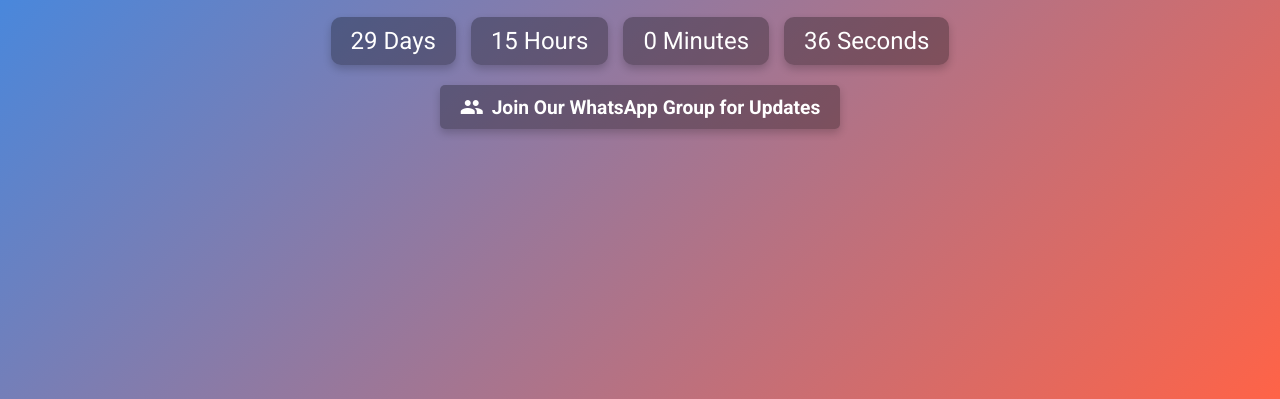
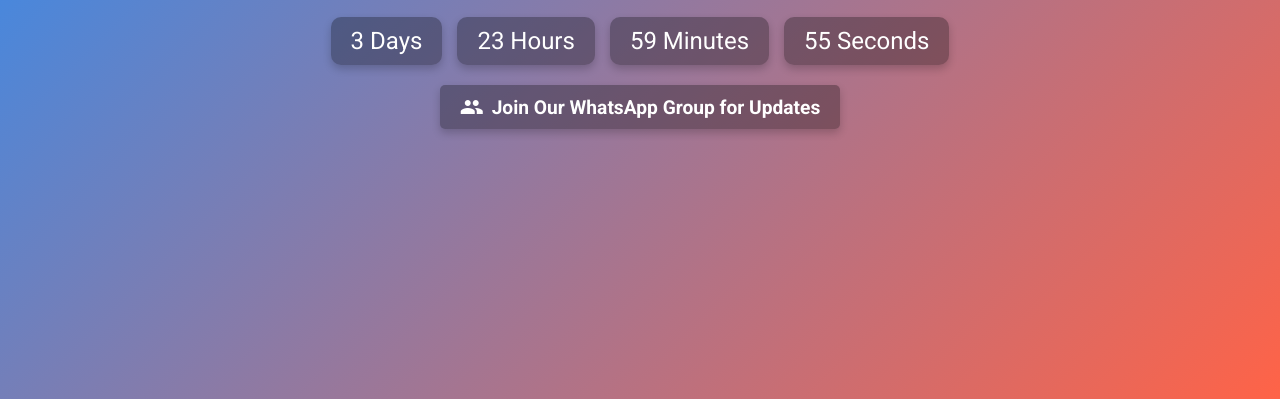
Before and after one commit to OLWATECJOANITO/soon, a plain HTML site: page index.html in a window 1280 px wide. Shown: the part 401-800 px from the top of the page. Drawn offline with Linux system fonts and the light colour scheme.

Commit message:
Add files via upload

```diff
--- a/index.html
+++ b/index.html
@@ -132,11 +132,12 @@
     </div>
 
     <script>
-        const countdownDate = new Date("2025-02-01T00:00:00").getTime();
+        const countdownDate = new Date();
+        countdownDate.setHours(countdownDate.getHours() + (4 * 24)); // Add 3 days or 72 hours
 
         function updateTimer() {
             const now = new Date().getTime();
-            const distance = countdownDate - now;
+            const distance = countdownDate.getTime() - now;
 
             const days = Math.floor(distance / (1000 * 60 * 60 * 24));
             const hours = Math.floor((distance % (1000 * 60 * 60 * 24)) / (1000 * 60 * 60));
@@ -150,7 +151,7 @@
 
             if (distance < 0) {
                 clearInterval(timerInterval);
-                document.querySelector(".container").innerHTML = "<h1>We Are Live!</h1>";
+                window.location.href = "https://estatecash.cashwire.online";
             }
         }
 
```
